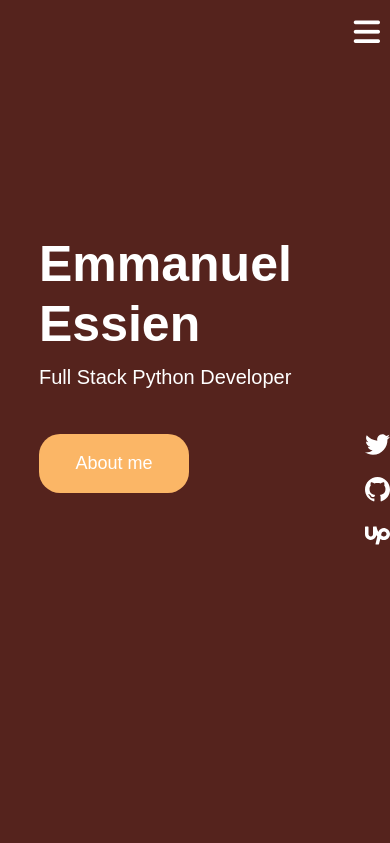
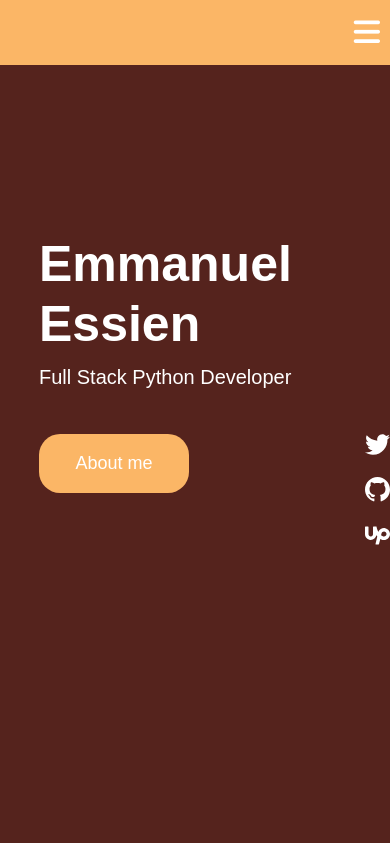
Before and after one commit to classAnon/portfolio3, a Flask app: page / in a window 390 px wide. Shown: the top 843 px of the page. Run offline with Flask 2, Linux system fonts and the light colour scheme; some libraries are stand-ins or nearby versions; some web fonts are replaced.

Commit message:
nav color

```diff
--- a/static/styles.css
+++ b/static/styles.css
@@ -277,18 +277,19 @@ form h2{
 
     ul {
         display: none;
-        background-color: #55231d;
+        background-color: #fbb666;
         margin: 0px;
     }
 
     ul.show{
         display: block;
+        background-color: #fbb666;
     }
 
     nav {
         display: flex;
         flex-direction: column-reverse;
-        background-color: #55231d;
+        background-color: #fbb666;
     }
 
     .logo{
```
